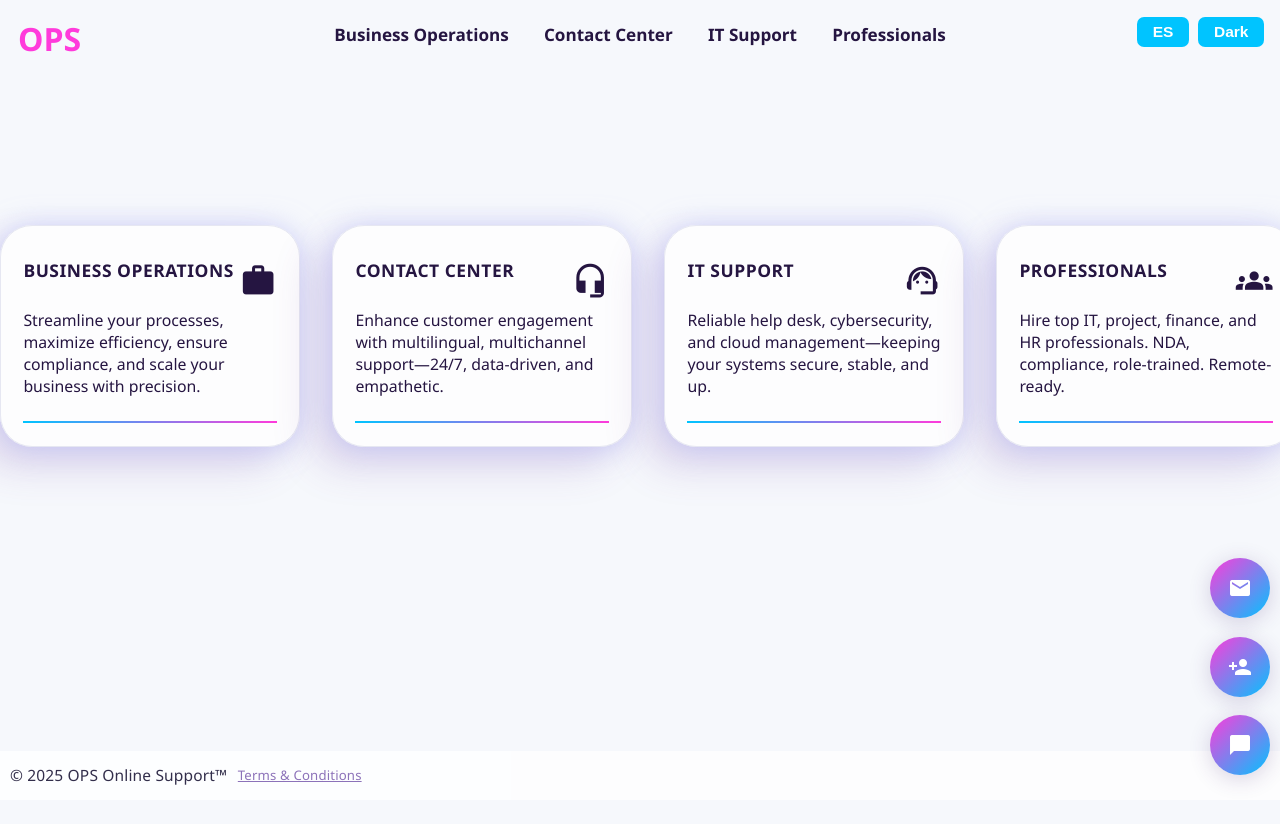
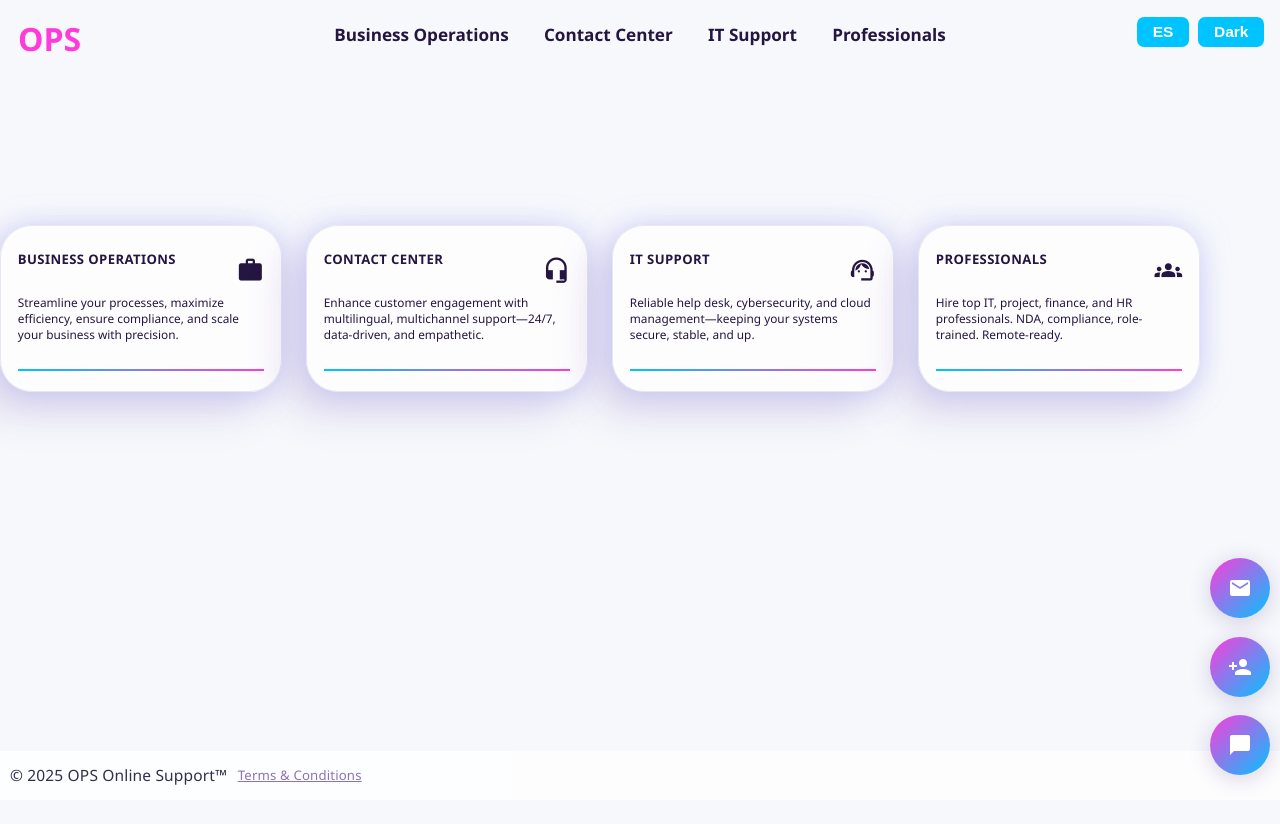
Before and after one commit to gabo-lgtm8/mase, a plain HTML site: page index.html in a window 1280 px wide. Drawn offline with Linux system fonts and the light colour scheme.

Commit message:
Reduce card sizes and fonts

```diff
--- a/index.html
+++ b/index.html
@@ -11,14 +11,14 @@ body.dark{background:var(--clr-bg-dark);color:var(--clr-tx-dark);}
 .toggles{position:absolute;right:16px;top:17px;display:flex;gap:.6rem;}
 .toggle-btn{background:var(--clr-primary);color:#fff;border:none;border-radius:7px;padding:0.38em 1em;font-size:.97rem;cursor:pointer;font-weight:600;transition:background .15s;}
 .toggle-btn:hover{background:var(--clr-accent);}
-.grid-cards{margin-top:225px;display:grid;grid-template-columns:repeat(4,minmax(300px,1fr));gap:2rem;margin-left:auto;margin-right:80px;}
+.grid-cards{margin-top:225px;display:grid;grid-template-columns:repeat(4,minmax(225px,1fr));gap:1.5rem;margin-left:auto;margin-right:80px;}
 @media (max-width:780px){.grid-cards{grid-template-columns:1fr;max-width:96vw;gap:1.2rem;margin-top:130px;}}
-.card{display:grid;grid-template:'title icon''desc desc''bar bar'/1fr auto;background:var(--clr-glass);border-radius:2rem;box-shadow:var(--clr-shadow);border:1px solid #e6e7f2;padding:2rem 1.4rem 1.1rem;min-height:170px;cursor:pointer;transition:transform .19s,box-shadow .19s;position:relative;}
+.card{display:grid;grid-template:'title icon''desc desc''bar bar'/1fr auto;background:var(--clr-glass);border-radius:2rem;box-shadow:var(--clr-shadow);border:1px solid #e6e7f2;padding:1.5rem 1.05rem .83rem;min-height:128px;cursor:pointer;transition:transform .19s,box-shadow .19s;position:relative;}
 body.dark .card{background:rgba(36,29,55,0.93);box-shadow:var(--clr-shadow-dark);color:#fafbfe;}
 .card:hover{transform:translateY(-7px) scale(1.025);box-shadow:0 4px 32px #ff3bdc22;}
-.card .title{font-size:1.09rem;font-weight:700;grid-area:title;text-transform:uppercase;letter-spacing:.03em;}
-.card .icon{grid-area:icon;font-size:2.3rem;justify-self:end;align-self:end;line-height:1;}
-.card .desc{grid-area:desc;margin:.6rem 0 .4rem;font-size:.99rem;}
+.card .title{font-size:.82rem;font-weight:700;grid-area:title;text-transform:uppercase;letter-spacing:.03em;}
+.card .icon{grid-area:icon;font-size:1.73rem;justify-self:end;align-self:end;line-height:1;}
+.card .desc{grid-area:desc;margin:.6rem 0 .4rem;font-size:.74rem;}
 .card::after{content:"";grid-area:bar;height:2px;background:linear-gradient(90deg,var(--clr-primary),var(--clr-accent));margin-top:.8rem;}
 /* --- FABs --- */
 .fabs{position:fixed;right:10px;bottom:25px;z-index:120;display:flex;flex-direction:column;gap:1.15rem;}
```
Also changed, not shown: 1 other file.
